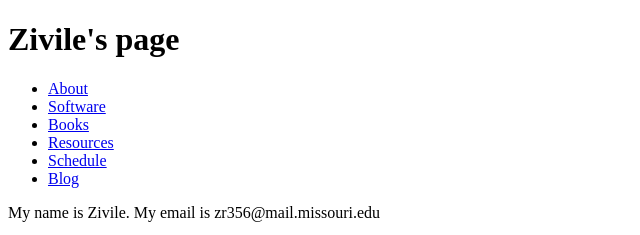
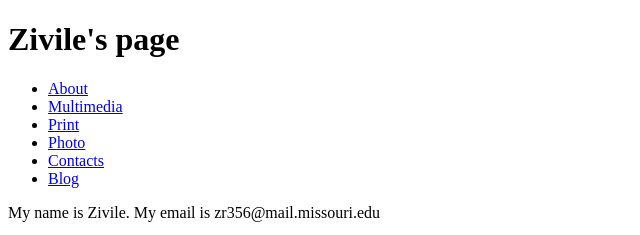
Before and after one commit to J4502-SS16/Zivile_Raskauskaite, a plain HTML site: page index.html in a window 1280 px wide. Shown: the top 235 px of the page, 0-640 px from the left. Drawn offline with Linux system fonts and the light colour scheme.

Commit message:
list change

```diff
--- a/index.html
+++ b/index.html
@@ -17,10 +17,10 @@
 
   <ul id="nav">
     <li><a href="#about">About</a>	</li>
-    <li><a href="#software">Software</a>	</li>
-    <li><a href="#books">Books</a>	</li>
-    <li><a href="#resources">Resources</a>	</li>
-    <li><a href="#schedule">Schedule</a>	</li>
+    <li><a href="#software">Multimedia</a>	</li>
+    <li><a href="#books">Print</a>	</li>
+    <li><a href="#resources">Photo</a>	</li>
+    <li><a href="#schedule">Contacts</a>	</li>
     <li><a href="http://jmultimedia.wordpress.com/">Blog</a></li>
   </ul>
 
@@ -31,9 +31,10 @@
   <p> A cop pulls over a blonde for speeding and asks her for her license.</p>
   <p>"You cops should get it together," she said.</p>
   <p>"One day you take away my license, and the next day you ask me to show it to you."</p>
-
+<div/> <!--end of main div-->
 
 	<div id="sidebar">
+
   <a href="mailto:zr356@mail.missouri.edu"><img src="ziv.jpg" alt="A picture of Zivile" width="300px" class="logo"/></a>
   <ul>
     <li><a href="https://reporting.atavist.com/shabbat-shalom ">This is a link to a multimedia project "Shabbat Shalom:Faces of Jerusalem"</a></li>
--- a/style.css
+++ b/style.css
@@ -1,4 +1,5 @@
 /*Styles go here*/
+
 body {
   font-family: "Luvida Grande", Helvetica ,Arial, sans-serif;
 }
@@ -22,10 +23,6 @@ h1 {
   float: right;
   border-left: 2px solid #ccc;
 }
-#footer {
-  background-color: #eded78
-  clear: both;
-}
 
 #container {
   width: 750px;
```
